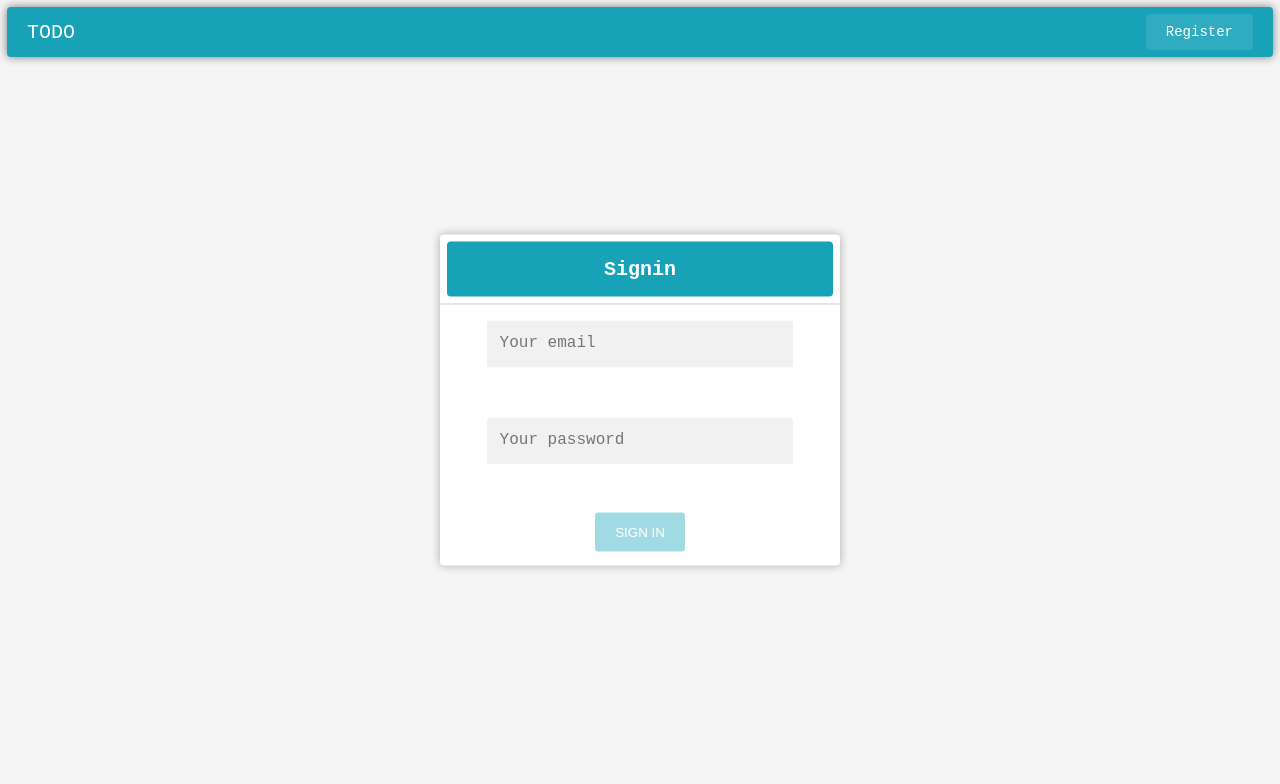
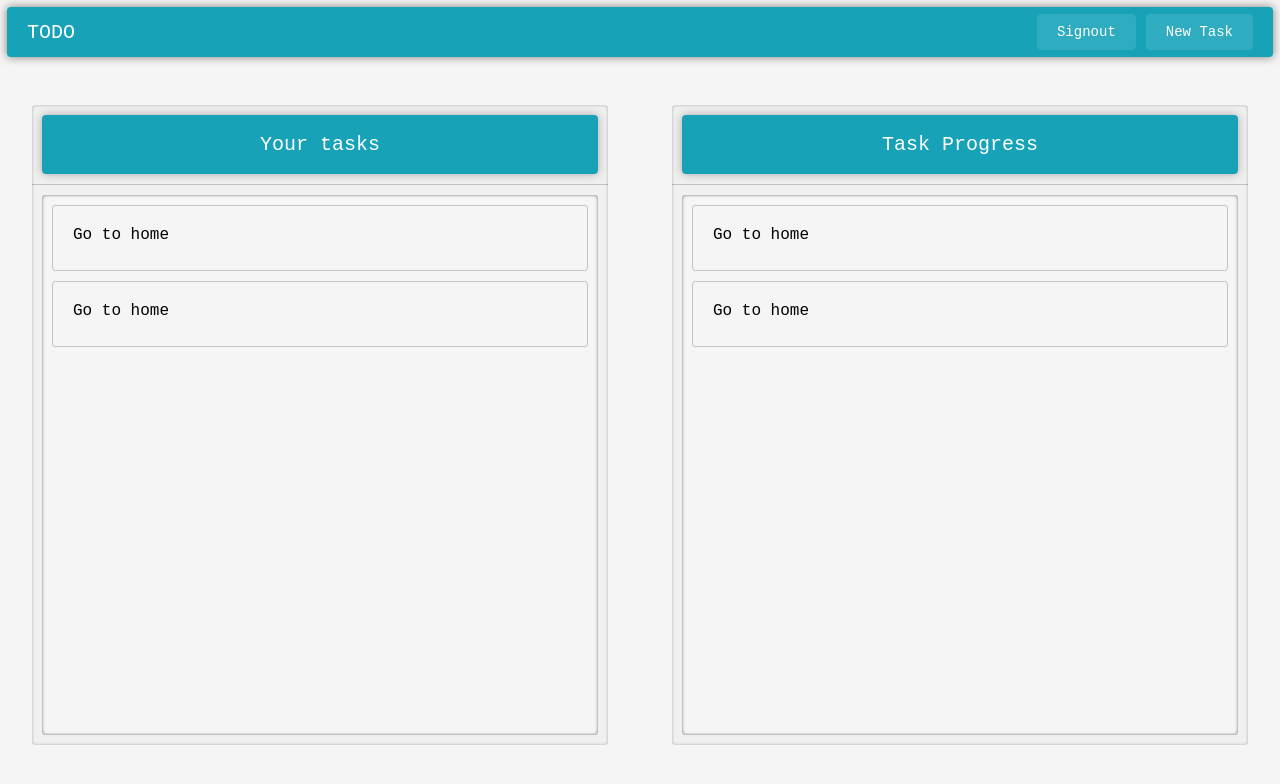
Before and after one commit to nitudeka/react_todo, a React (Create React App) app: page / in a window 1280 px wide. Before the commit this address led to /signin. Shown: the top 784 px of the page. Built offline with nearby package versions, Linux system fonts and the light colour scheme.

Commit message:
completed styling home page

```diff
--- a/src/components/Pages/Home.js
+++ b/src/components/Pages/Home.js
@@ -1,8 +1,44 @@
 import React from 'react';
+import Svg from '../Svg';
 
 const Home = (props) => {
   return (
-    <div></div>
+    <div className='home'>
+      <div className='home__tasks'>
+        <div className='home__header'>
+          <span className='home__heading'>Your tasks</span>
+        </div>
+        <ul className='home__tasks-container'>
+          <li className='home__task'>
+            <span className='task__name'>Go to home</span>
+            <div className='home__svg-container'>
+              <Svg name='check' className='home__svg home__svg--check' />
+              <Svg name='cross' className='home__svg home__svg--cross' />
+            </div>
+          </li>
+          <li className='home__task'>
+            <span className='task__name'>Go to home</span>
+            <div className='home__svg-container'>
+              <Svg name='check' className='home__svg home__svg--check' />
+              <Svg name='cross' className='home__svg home__svg--cross' />
+            </div>
+          </li>
+        </ul>
+      </div>
+      <div className='home__tasks'>
+        <div className='home__header'>
+          <span className='home__heading'>Task Progress</span>
+        </div>
+        <ul className='home__tasks-container'>
+          <li className='home__task'>
+            <span className='task__name'>Go to home</span>
+          </li>
+          <li className='home__task'>
+            <span className='task__name'>Go to home</span>
+          </li>
+        </ul>
+      </div>
+    </div>
   )
 }
 
--- /dev/null
+++ b/src/components/Svg.js
@@ -0,0 +1,25 @@
+import React from 'react';
+
+const Svg = (props) => {
+  switch (props.name) {
+    case 'cross':
+      return (
+        <svg onClick={props.onClick} className={props.className} version="1.1" id="Capa_1" xmlns="http://www.w3.org/2000/svg" xmlnsXlink="http://www.w3.org/1999/xlink" x="0px" y="0px" viewBox="0 0 339.177 339.177" xmlSpace="preserve">
+        <g>
+          <path d="M247.244,169.59l83.938-83.938c5.332-5.327,7.994-11.798,7.994-19.414c0-7.614-2.669-14.084-7.994-19.414L292.355,7.993 C287.026,2.665,280.556,0,272.944,0c-7.617,0-14.085,2.665-19.417,7.993L169.59,91.931L85.651,7.993 C80.325,2.665,73.854,0,66.237,0c-7.611,0-14.083,2.665-19.414,7.993L7.994,46.824C2.667,52.15,0,58.624,0,66.238 c0,7.616,2.664,14.084,7.994,19.414l83.937,83.938L7.994,253.528C2.667,258.859,0,265.327,0,272.945 c0,7.61,2.664,14.082,7.994,19.41l38.83,38.828c5.33,5.332,11.803,7.994,19.414,7.994c7.616,0,14.084-2.669,19.414-7.994 l83.939-83.938l83.944,83.938c5.328,5.332,11.793,7.994,19.417,7.994c7.611,0,14.082-2.669,19.411-7.994l38.82-38.828 c5.332-5.324,7.994-11.8,7.994-19.41c0-7.618-2.662-14.086-7.994-19.417L247.244,169.59z"/>
+        </g>
+        </svg>
+      );
+    case 'check':
+      return (
+        <svg onClick={props.onClick} className={props.className} version="1.1" id="Capa_1" xmlns="http://www.w3.org/2000/svg" xmlnsXlink="http://www.w3.org/1999/xlink" x="0px" y="0px" viewBox="0 0 442.533 442.533" xmlSpace="preserve">
+        <g>
+          <path d="M434.539,98.499l-38.828-38.828c-5.324-5.328-11.799-7.993-19.41-7.993c-7.618,0-14.093,2.665-19.417,7.993L169.59,247.248 l-83.939-84.225c-5.33-5.33-11.801-7.992-19.412-7.992c-7.616,0-14.087,2.662-19.417,7.992L7.994,201.852 C2.664,207.181,0,213.654,0,221.269c0,7.609,2.664,14.088,7.994,19.416l103.351,103.349l38.831,38.828 c5.327,5.332,11.8,7.994,19.414,7.994c7.611,0,14.084-2.669,19.414-7.994l38.83-38.828L434.539,137.33 c5.325-5.33,7.994-11.802,7.994-19.417C442.537,110.302,439.864,103.829,434.539,98.499z"/>
+        </g>
+        </svg>
+      );
+    default: return null;
+  }
+}
+
+export default Svg;
--- a/src/containers/App.js
+++ b/src/containers/App.js
@@ -14,13 +14,7 @@ class App extends Component {
         <Navbar />
         <Route path='/signin' render={() => <Login />} />
         <Route path='/register' render={() => <Register />} />
-        <Route exact path='/' render={() => {
-          if (this.props.email.length > 0) {
-            return <Home />
-          } else {
-            return <Redirect to='/signin' />
-          }
-        }} />
+        <Route path='/' render={() => <Home />} />
       </div>
     );
   }
@@ -33,3 +27,12 @@ const mapStateToProps = (state) => ({
 const mapDispatchToProps = (dispatch) => ({})
 
 export default withRouter(connect(mapStateToProps, mapDispatchToProps)(App));
+
+
+{/* <Route exact path='/' render={() => {
+  if (this.props.email.length > 0) {
+    return <Home />
+  } else {
+    return <Redirect to='/signin' />
+  }
+}} /> */}
--- a/src/index.css
+++ b/src/index.css
@@ -130,3 +130,87 @@ body {
   .nav__heading {
     color: #fff;
     font-size: 2rem; }
+
+.home {
+  height: 100vh;
+  width: 100vw;
+  display: flex;
+  justify-content: space-around;
+  align-items: center; }
+  .home .task__name {
+    height: 2.4rem; }
+  .home__svg {
+    height: 2rem;
+    margin-left: 1rem;
+    transition: all .2s;
+    visibility: hidden;
+    opacity: 0;
+    transition: all .2s; }
+    .home__svg:hover {
+      transform: translateY(-2px);
+      visibility: visible;
+      opacity: 1; }
+    .home__svg:active {
+      transform: translateY(-1px); }
+    .home__svg--cross {
+      fill: #dc3545; }
+    .home__svg--check {
+      fill: #28a745; }
+    .home__svg-container {
+      display: flex;
+      justify-content: center;
+      align-items: center; }
+  .home__task {
+    display: flex;
+    justify-content: space-between;
+    align-items: center;
+    border: 1px solid rgba(0, 0, 0, 0.2);
+    padding: 2rem;
+    margin: 1rem;
+    font-size: 1.6rem;
+    border-radius: 3px;
+    transition: all .2s; }
+    .home__task:hover .home__svg-container .home__svg {
+      visibility: visible;
+      opacity: 1; }
+    .home__task:hover {
+      border: 1px solid transparent;
+      background-color: rgba(23, 162, 184, 0.4);
+      color: rgba(0, 0, 0, 0.7);
+      box-shadow: 0 3px 10px rgba(0, 0, 0, 0.3); }
+  .home__tasks-container {
+    position: absolute;
+    top: 9rem;
+    left: 1rem;
+    bottom: 1rem;
+    border-radius: 4px;
+    right: 1rem;
+    list-style: none;
+    background-color: #f5f5f5;
+    box-shadow: inset 0 0 3px rgba(0, 0, 0, 0.6); }
+  .home__header {
+    position: relative;
+    height: 8rem;
+    border-bottom: 1px solid rgba(0, 0, 0, 0.2); }
+  .home__heading {
+    position: absolute;
+    background-color: #17a2b8;
+    top: 1rem;
+    bottom: 1rem;
+    left: 1rem;
+    right: 1rem;
+    border-radius: 4px;
+    display: flex;
+    align-items: center;
+    justify-content: center;
+    font-size: 2rem;
+    color: #fff;
+    box-shadow: 0 0 10px rgba(0, 0, 0, 0.3); }
+  .home__tasks {
+    position: relative;
+    margin-top: 5rem;
+    border-radius: 4px;
+    width: 45%;
+    height: 80%;
+    background-color: #f0f0f0;
+    box-shadow: inset 0 0 3px rgba(0, 0, 0, 0.3); }
--- a/src/sass/main.scss
+++ b/src/sass/main.scss
@@ -4,3 +4,5 @@
 
 @import "./components/form";
 @import "./components/navbar";
+
+@import "./pages/home";
--- /dev/null
+++ b/src/sass/pages/home.scss
@@ -0,0 +1,112 @@
+.home {
+  height: 100vh;
+  width: 100vw;
+  display: flex;
+  justify-content: space-around;
+  align-items: center;
+
+  .task__name {
+    height: 2.4rem;
+  }
+
+  &__svg {
+    height: 2rem;
+    margin-left: 1rem;
+    transition: all .2s;
+    visibility: hidden;
+    opacity: 0;
+    transition: all .2s;
+
+    &:hover {
+      transform: translateY(-2px);
+      visibility: visible;
+      opacity: 1;
+    }
+
+    &:active {
+      transform: translateY(-1px);
+    }
+
+    &--cross {
+      fill: #dc3545;
+    }
+
+    &--check {
+      fill: #28a745;
+    }
+
+    &-container {
+      display: flex;
+      justify-content: center;
+      align-items: center;
+    }
+  }
+
+  &__task {
+    display: flex;
+    justify-content: space-between;
+    align-items: center;
+    border: 1px solid rgba(0,0,0,.2);
+    padding: 2rem;
+    margin: 1rem;
+    font-size: 1.6rem;
+    border-radius: 3px;
+    transition: all .2s;
+
+    &:hover .home__svg-container .home__svg {
+      visibility: visible;
+      opacity: 1;
+    }
+
+    &:hover {
+      border: 1px solid transparent;
+      background-color: rgba($-color-primary, .4);
+      color: rgba(0,0,0,.7);
+      box-shadow: 0 3px 10px rgba(0,0,0,.3);
+    }
+  }
+
+  &__tasks-container {
+    position: absolute;
+    top: 9rem;
+    left: 1rem;
+    bottom: 1rem;
+    border-radius: 4px;
+    right: 1rem;
+    list-style: none;
+    background-color: #f5f5f5;
+    box-shadow: inset 0 0 3px rgba(0,0,0,.6);
+  }
+
+  &__header {
+    position: relative;
+    height: 8rem;
+    border-bottom: 1px solid rgba(0,0,0,.2);
+  }
+
+  &__heading {
+    position: absolute;
+    background-color: $-color-primary;
+    top: 1rem;
+    bottom: 1rem;
+    left: 1rem;
+    right: 1rem;
+    border-radius: 4px;
+    display: flex;
+    align-items: center;
+    justify-content: center;
+    font-size: 2rem;
+    color: #fff;
+    box-shadow: 0 0 10px rgba(0,0,0,.3);
+  }
+
+  &__tasks {
+    position: relative;
+    margin-top: 5rem;
+    border-radius: 4px;
+    width: 45%;
+    height: 80%;
+    background-color: #f0f0f0;
+    box-shadow: inset 0 0 3px rgba(0,0,0,.3);
+  }
+}
```
